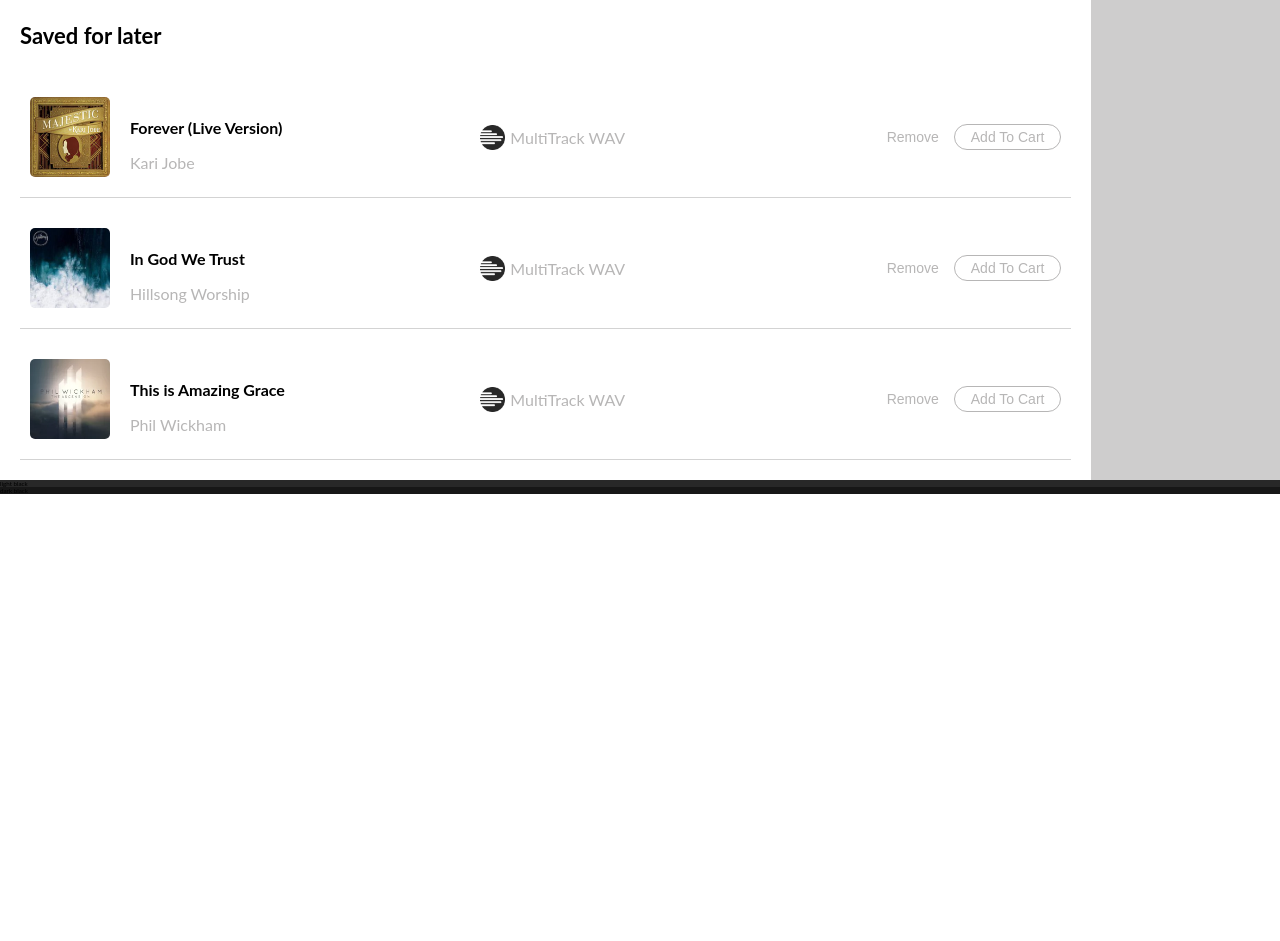
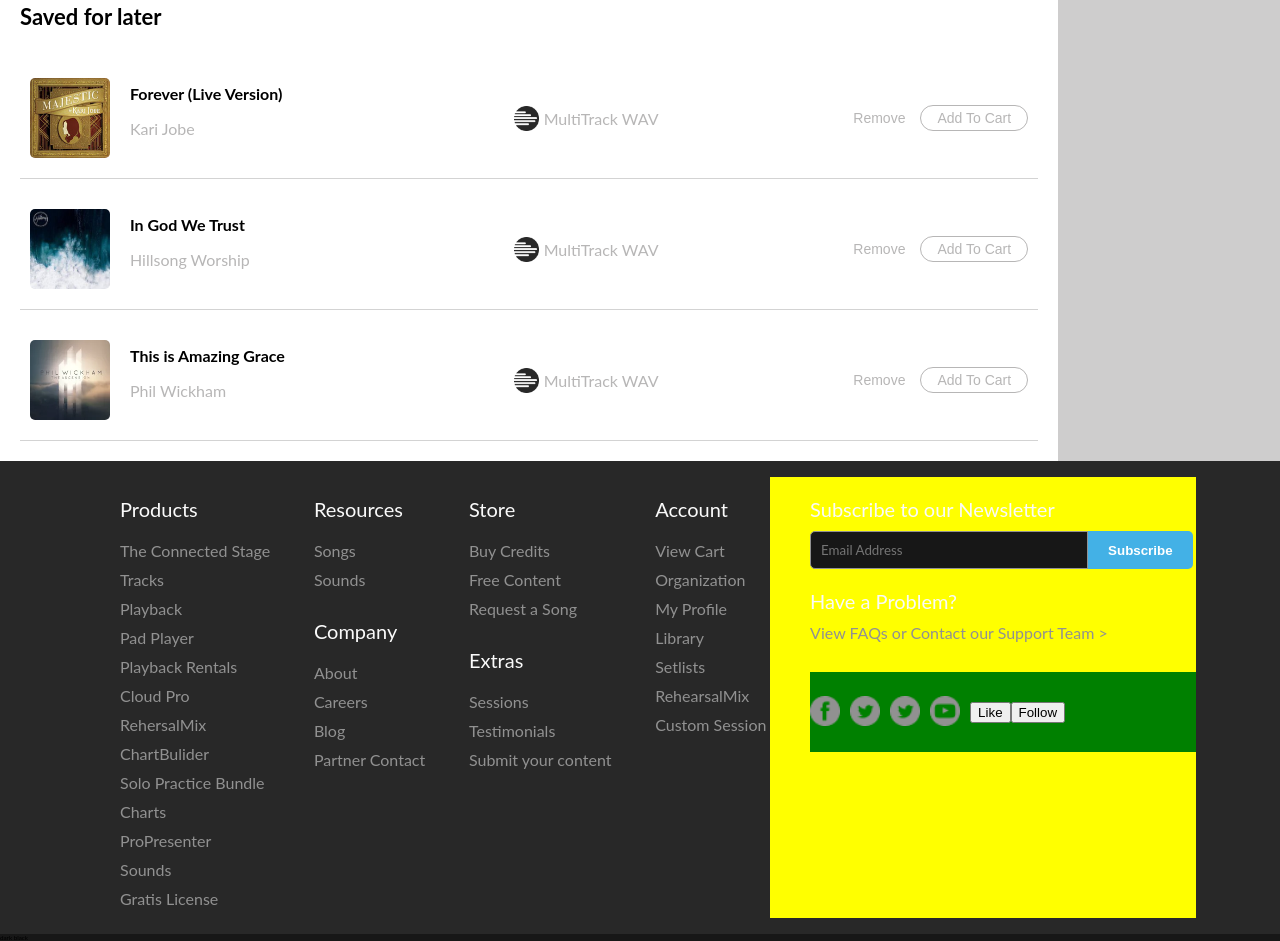
Before and after one commit to Jkhanason/MultiTracks, a plain HTML site: page index.html in a window 1280 px wide. Shown: the part 603-1544 px from the top of the page. Before the commit the page ends 1097 px from the top, so only its background shows below. Drawn offline with Linux system fonts and the light colour scheme.

Commit message:
fixed alignment issue in cart. middle and right div are now aligned baseline. Top footer is almost complete

```diff
--- a/index.html
+++ b/index.html
@@ -28,7 +28,7 @@
             <li><i class="fa-solid fa-cart-shopping"></i></i><a href="#">Cart</a></li>
             <li><i class="fa-solid fa-headset"></i><a href="#">Support</a></li>
           </ul>
-          <input type="search" placeholder="search" results="0">
+          <input type="search" placeholder="Search">
           <button type="submit">
             <img src="images/magnifier.png" alt="magnifify glass" width="75%">
           </button>
@@ -39,9 +39,9 @@
     <main>
       <h2>My Cart</h2>
 
-      <div class="albums">
+      <div class="cart">
         <div class="left">
-          <img src="images/albums.png" alt="album cover">
+          <img src="images/elevation.png" alt="album cover">
           <div>
             <p class="title">Graves Into Gardens</p>
             <p class="genre">Elevation Worship</p>
@@ -57,7 +57,7 @@
         </div>
       </div>
 
-      <div class="albums">
+      <div class="cart">
         <div class="left">
           <img src="images/bethelMusic.png" alt="album cover">
           <div>
@@ -77,21 +77,13 @@
 
       <p class="continue"> <a class="continue" href='#'>< Continue shopping</a></Continue></p>
 
-
-
-
-
-
-
-
       <div class="saveForLater">
         <h2>Saved for later</h2>
-
         <div class="saved">
           <div class="left">
             <img src="images/kariJobe.png" alt="album cover">
             <div class="titleDiv">
-              <p class="title">Forever (Live Version)</p>
+              <p class="title savedTitle">Forever (Live Version)</p>
               <p class="genre">Kari Jobe</p>
             </div>
           </div>
@@ -99,7 +91,7 @@
             <img src="images/logo.png" alt="MultTracks Logo">
             <p>MultiTrack WAV</p>
           </div>
-          <div class="right savedRight">
+          <div class="savedRight">
             <button class="removeBtn">Remove</button>
             <button class="addToCartBtn">Add To Cart</button>
           </div>
@@ -109,7 +101,7 @@
           <div class="left">
             <img src="images/hillside.png" alt="album cover">
             <div>
-              <p class="title">In God We Trust</p>
+              <p class="title savedTitle">In God We Trust</p>
               <p class="genre">Hillsong Worship</p>
             </div>
           </div>
@@ -117,7 +109,7 @@
             <img src="images/logo.png" alt="MultTracks Logo">
             <p>MultiTrack WAV</p>
           </div>
-          <div class="right savedRight">
+          <div class="savedRight">
             <button class="removeBtn">Remove</button>
             <button class="addToCartBtn">Add To Cart</button>
           </div>
@@ -127,7 +119,7 @@
           <div class="left">
             <img src="images/philWickham.png" alt="album cover">
             <div>
-              <p class="title">This is Amazing Grace</p>
+              <p class="title savedTitle">This is Amazing Grace</p>
               <p class="genre">Phil Wickham</p>
             </div>
           </div>
@@ -135,20 +127,99 @@
             <img src="images/logo.png" alt="MultTracks Logo">
             <p>MultiTrack WAV</p>
           </div>
-          <div class="right savedRight">
+          <div class="savedRight">
             <button class="removeBtn">Remove</button>
             <button class="addToCartBtn">Add To Cart</button>
           </div>
         </div>
 
       </div>
+    </main>
+
+    <div class="orderSummary">Order Sumary</div>
+
+    <footer>
+      <div class="lightBlack">
+        <ul class="products">
+          <h3>Products</h3>
+          <li><a href="#">The Connected Stage</a></li>
+          <li><a href="#">Tracks</a></li>
+          <li><a href="#">Playback</a></li>
+          <li><a href="#">Pad Player</a></li>
+          <li><a href="#">Playback Rentals</a></li>
+          <li><a href="#">Cloud Pro</a></li>
+          <li><a href="#">RehersalMix</a></li>
+          <li><a href="#">ChartBulider</a></li>
+          <li><a href="#">Solo Practice Bundle</a></li>
+          <li><a href="#">Charts</a></li>
+          <li><a href="#">ProPresenter</a></li>
+          <li><a href="#">Sounds</a></li>
+          <li><a href="#">Gratis License</a></li>
+        </ul>
+
+        <ul class="resources">
+          <h3>Resources</h3>
+          <li><a href="#">Songs</a></li>
+          <li><a href="#">Sounds</a></li>
+
+          <h3>Company</h3>
+          <li><a href="#">About</a></li>
+          <li><a href="#">Careers</a></li>
+          <li><a href="#">Blog</a></li>
+          <li><a href="#">Partner Contact</a></li>
+        </ul>
+
+        <ul class="store">
+          <h3>Store</h3>
+          <li><a href="#">Buy Credits</a></li>
+          <li><a href="#">Free Content</a></li>
+          <li><a href="#">Request a Song</a></li>
+
+          <h3>Extras</h3>
+          <li><a href="#">Sessions</a></li>
+          <li><a href="#">Testimonials</a></li>
+          <li><a href="#">Submit your content</a></li>
+        </ul>
+
+        <ul class="account">
+          <h3>Account</h3>
+          <li><a href="#">View Cart</a></li>
+          <li><a href="#">Organization</a></li>
+          <li><a href="#">My Profile</a></li>
+          <li><a href="#">Library</a></li>
+          <li><a href="#">Setlists</a></li>
+          <li><a href="#">RehearsalMix</a></li>
+          <li><a href="#">Custom Session</a></li>
+        </ul>
+
+        <ul class="subscribe">
+          <h3>Subscribe to our Newsletter</h3>
+          <form name="subscribe">
+            <input type="email" placeholder="Email Address">
+            <button>Subscribe</button>
+          </form>
+          <h3>Have a Problem?</h3>
+          <a href="#">View FAQs or Contact our Support Team ></a>
+
+          <div class="socialIcons">
+            <a href="#"><img src="images/Facebook.png" alt="facebook icon"></a>
+            <a href="#"><img src="images/Twitter.png" alt="twitter icon"></a>
+            <a href="#"><img src="images/Twitter.png" alt="instagram icon"></a>
+            <a href="#"><img src="images/YouTube.png" alt="youtube icon"></a>
+            <button>Like</button>
+            <button>Follow</button>
+          </div>
 
 
-    </main>
-    <div class="orderSummary">Order Sumary</div>
-    <footer>
-      <div class="lightBlack">light black</div>
-      <div class="darkBlack">dark black</div>
+        </ul>
+
+
+      </div>
+
+      <div class="darkBlack">dark black
+
+      </div>
+
     </footer>
   </div>
 
--- a/styles/_footer.scss
+++ b/styles/_footer.scss
@@ -1,12 +1,83 @@
+@import './variables';
 
+@mixin noBullets () {
+  list-style: none;
+}
+@mixin flexRow {
+  display: flex;
+  align-items: center;
+}
 
 footer {
   grid-column: 1 / -1;
-}
+
 .lightBlack {
   background-color: #282828;
+  display: grid;
+  grid-template-columns: repeat(6, auto);
+  color: $greyFont;
+  font-size: 1.6rem;
+  padding: 0 8rem;
+  h3 {
+    color: #FAFAFA;
+    font-weight: normal;
+    font-size: 2rem;
+
+  }
+  .products, .resources, .store, .account {
+    @include noBullets();
+  }
+  li {
+    padding-bottom: 1rem;
+  }
+  a {
+    color: $footerLinkColor;
+    text-decoration: none;
+  }
+  .subscribe {
+    background-color: yellow;
+  }
+  .subscribe h3 {
+    margin-bottom: 1rem;
+  }
+  form {
+    display: flex;
+    input {
+      background-color: #171717;
+      font-family: lato;
+      border: .1rem solid $footerLinkColor;
+      border-top-left-radius: .5rem;
+      border-bottom-left-radius: .5rem;
+      padding: 1rem 10rem 1rem 1rem;
+    }
+    button {
+      border: none;
+      border-top-right-radius: .5rem;
+      border-bottom-right-radius: .5rem;
+      background-color: #43b1e6;
+      color: white;
+      font-weight: bold;
+      padding: 0 2rem;
+    }
+  }
+  .socialIcons {
+    @include flexRow();
+    margin-top: 3rem;
+    background-color: green;
+    height: 10vh;
+
+    img {
+      width: 3rem;
+      padding-right: 1rem;
+    }
+    button {
+      justify-self:flex-end;
+    }
+  }
 }
 
-.darkBlack {
-  background-color: #171717;
+
+  .darkBlack {
+    background-color: #171717;
+  }
 }
--- a/styles/_main.scss
+++ b/styles/_main.scss
@@ -10,13 +10,12 @@ main {
   h2 {
     font-size: 2.2rem;
   }
-  .albums, .saved {
+  .cart, .saved {
     @include flexRow();
     align-items: flex-start;
     justify-content: space-between;
     padding: 1rem;
     font-size: 1.6rem;
-    padding-bottom: 6rem;
     border-bottom: 1px solid lightgrey;
     // background-color: red;
     div {
@@ -31,11 +30,11 @@ main {
         width: 10rem;
       }
       .titleDiv {
-      //  background-color: white;
+      //  background-color: brown;
       }
       .title {
         font-weight: bold;
-        padding-top: 2.5rem;
+        padding-top: 2rem;
       }
       .genre {
         color: $greyFont;
@@ -47,8 +46,8 @@ main {
     .middle {
       color: $greyFont;
       @include flexRow();
-      width: 25rem;
-      align-self: center;
+      align-self: baseline;
+      min-width: 15rem;
       // background-color: orange;
       img {
         width: 2.5rem;
@@ -59,10 +58,7 @@ main {
     }
     .right {
       // background-color: blue;
-      // align-self: flex-end;
-      // // display: flex;
-      // flex-direction: column;
-
+      align-self: baseline;
       .price {
         text-align: end;
         font-weight: bold;
@@ -85,6 +81,7 @@ main {
 
   .saveForLater {
     margin-top: 5rem;
+
     .saved {
       padding-bottom: 0;
     }
@@ -92,6 +89,9 @@ main {
       //not needed yet
       img {
         width: 8rem;
+      }
+      .savedTitle{
+        padding-top: 1rem;
       }
     }
     .savedRight {
--- a/styles/_variables.scss
+++ b/styles/_variables.scss
@@ -1,3 +1,4 @@
 $width100Percent: 100%;
 $greyFont: #b7b6b6;
+$footerLinkColor: #919191;
 $covidBlue: #85b6e4;
--- a/styles/style.scss
+++ b/styles/style.scss
@@ -1,4 +1,3 @@
-$textColor: red;
 $background: #ffffff;
 
 @import './header';
```
Also changed, not shown: images/Facebook.png (added), images/Instagram.png (added), images/Twitter.png (added), images/YouTube.png (added), images/elevation.png (renamed from images/albums.png), styles/style.css, 1 other file.
